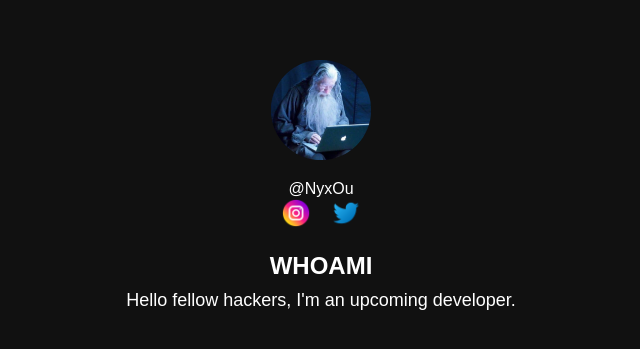
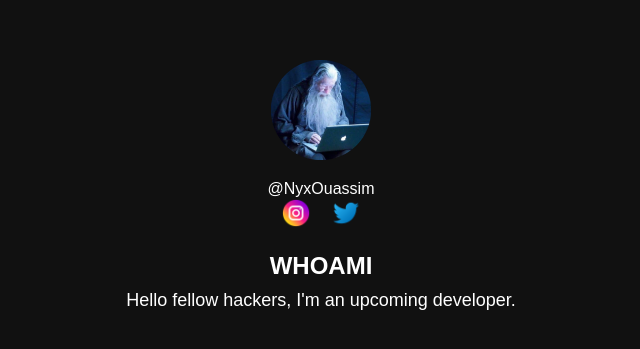
Before and after one commit to torphilouassim/test1, a plain HTML site: page index.html in a window 1280 px wide. Shown: the part 215-564 px from the top of the page, 319-959 px from the left. Drawn offline with Linux system fonts and the light colour scheme.

Commit message:
Update index.html

```diff
--- a/index.html
+++ b/index.html
@@ -82,7 +82,7 @@
 <body>
 	<div class="container">
 		<img src="logo.png" alt="icon" class="logo">
-		<div>@NyxOu</div>
+		<div>@NyxOuassim</div>
 		<div class="social-icons">
 			<a href="https://www.instagram.com/torphilouassim/"><img src="insta.png" alt="Instagram" class="social-icon"></a>
 			<a href="https://twitter.com/torphilo"><img src="twitt.png" alt="Twitter" class="social-icon"></a>
```
